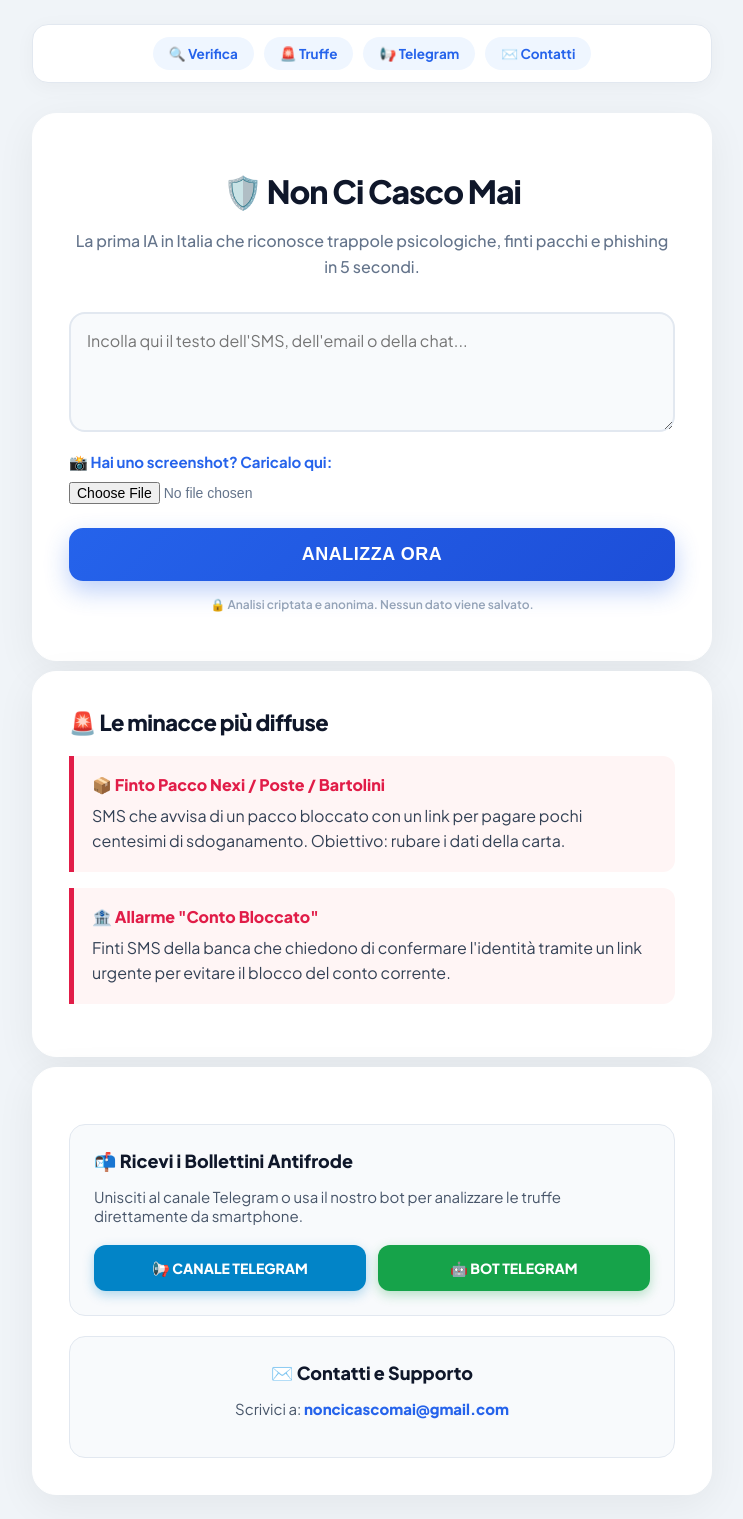
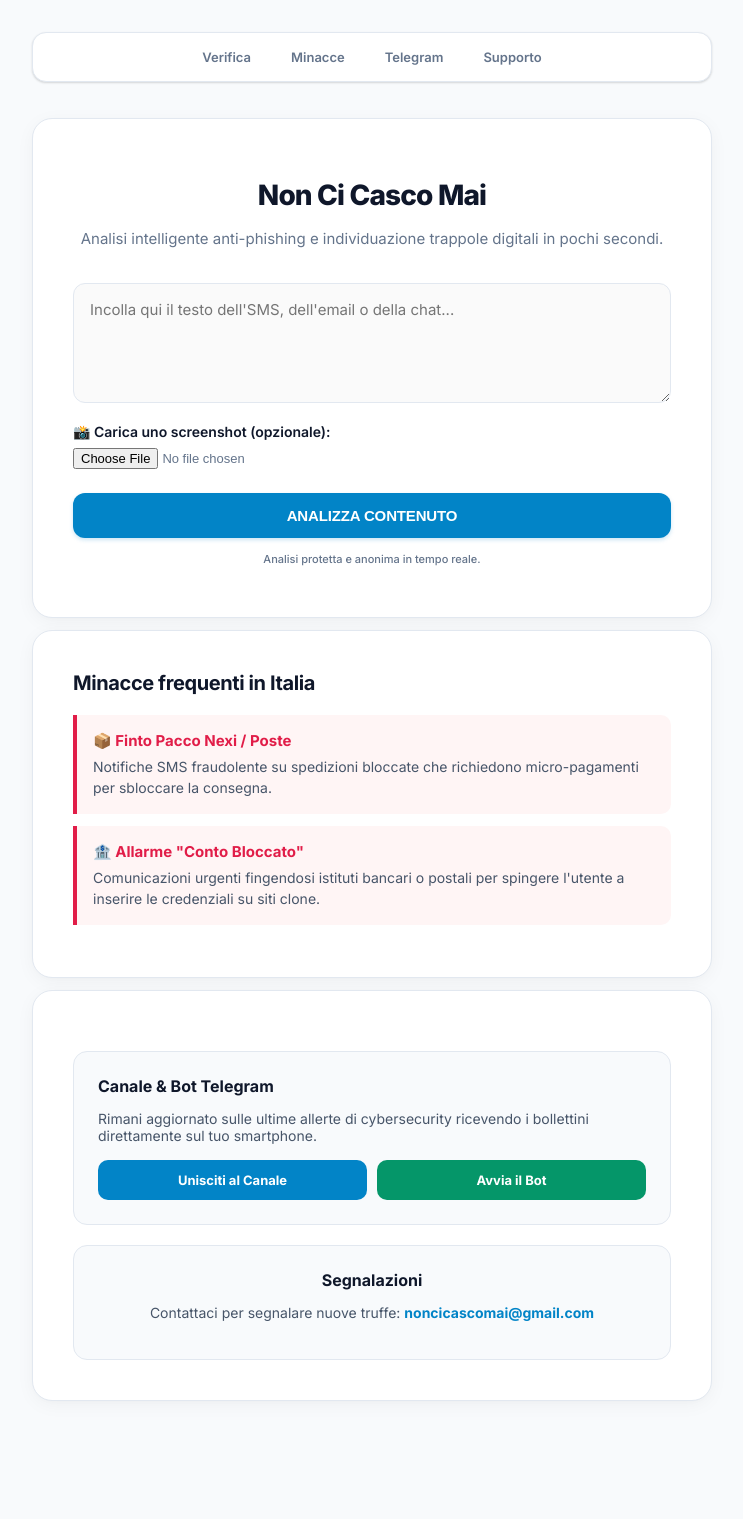
Before and after one commit to Luppolino/antiscam-bot, a Python web app: template templates/index.html in a window 1280 px wide. Shown: the whole page, without its empty margins (268-1011 px from the left). After the commit the page ends 1401 px from the top, so only its background shows below. Run offline with Jinja, Linux system fonts and the light colour scheme; the template is opened without the code that fills it, so the values that code supplies are empty.

Commit message:
Update index.html

```diff
--- a/templates/index.html
+++ b/templates/index.html
@@ -9,13 +9,13 @@
     <script src="https://cdn.jsdelivr.net/npm/marked/marked.min.js"></script>
     <link rel="preconnect" href="https://fonts.googleapis.com">
     <link rel="preconnect" href="https://fonts.gstatic.com" crossorigin>
-    <link href="https://fonts.googleapis.com/css2?family=Plus+Jakarta+Sans:wght@400;500;600;700;800;900&display=swap" rel="stylesheet">
+    <link href="https://fonts.googleapis.com/css2?family=Inter:wght@400;500;600;700;800&display=swap" rel="stylesheet">
 
     <style>
         :root {
-            --primary: #2563eb;
-            --primary-hover: #1d4ed8;
-            --bg-color: #f0f4f8;
+            --primary: #0284c7;
+            --primary-hover: #0369a1;
+            --bg-color: #f8fafc;
             --card-bg: #ffffff;
             --text-main: #0f172a;
             --text-muted: #64748b;
@@ -23,11 +23,11 @@
         }
 
         body {
-            font-family: 'Plus Jakarta Sans', sans-serif;
+            font-family: 'Inter', -apple-system, BlinkMacSystemFont, "Segoe UI", Roboto, sans-serif;
             background-color: var(--bg-color);
             color: var(--text-main);
             margin: 0;
-            padding: 24px 16px;
+            padding: 32px 16px;
             display: flex;
             flex-direction: column;
             align-items: center;
@@ -36,155 +36,155 @@
         }
 
         .navbar {
-            max-width: 680px; width: 100%; background: var(--card-bg); padding: 12px 16px;
-            border-radius: 16px; box-shadow: 0 4px 20px rgba(0,0,0,0.04); border: 1px solid var(--border-color);
-            display: flex; justify-content: center; gap: 10px; flex-wrap: wrap; box-sizing: border-box; margin-bottom: 20px;
+            max-width: 680px; width: 100%; background: var(--card-bg); padding: 10px 18px;
+            border-radius: 14px; box-shadow: 0 1px 3px rgba(0,0,0,0.05), 0 1px 2px rgba(0,0,0,0.1); border: 1px solid var(--border-color);
+            display: flex; justify-content: center; gap: 12px; flex-wrap: wrap; box-sizing: border-box; margin-bottom: 24px;
         }
         .navbar a {
-            text-decoration: none; color: var(--primary); font-size: 13.5px; font-weight: 700;
-            padding: 8px 16px; border-radius: 20px; background: #eff6ff; transition: all 0.2s ease;
+            text-decoration: none; color: var(--text-muted); font-size: 13px; font-weight: 600;
+            padding: 6px 14px; border-radius: 8px; transition: all 0.15s ease;
         }
-        .navbar a:hover { background: var(--primary); color: white; transform: translateY(-1px); }
+        .navbar a:hover { background: #f1f5f9; color: var(--primary); }
 
         .container {
-            max-width: 680px; width: 100%; background: var(--card-bg); padding: 36px;
-            border-radius: 24px; box-shadow: 0 10px 40px rgba(0,0,0,0.06); border: 1px solid #ffffff;
-            margin-top: 10px; box-sizing: border-box;
+            max-width: 680px; width: 100%; background: var(--card-bg); padding: 40px;
+            border-radius: 20px; box-shadow: 0 4px 20px -2px rgba(0,0,0,0.05), 0 2px 6px -2px rgba(0,0,0,0.02);
+            border: 1px solid var(--border-color); margin-top: 12px; box-sizing: border-box;
         }
 
-        h1 { font-size: 32px; font-weight: 900; color: var(--text-main); margin-bottom: 10px; text-align: center; letter-spacing: -1px; }
-        h2 { font-size: 22px; font-weight: 800; color: var(--text-main); margin-top: 0; margin-bottom: 20px; letter-spacing: -0.5px; }
-        p.subtitle { text-align: center; color: var(--text-muted); font-size: 16px; margin-bottom: 32px; line-height: 1.6; font-weight: 500; }
+        h1 { font-size: 28px; font-weight: 800; color: var(--text-main); margin-bottom: 8px; text-align: center; letter-spacing: -0.03em; }
+        h2 { font-size: 20px; font-weight: 700; color: var(--text-main); margin-top: 0; margin-bottom: 20px; letter-spacing: -0.02em; }
+        p.subtitle { text-align: center; color: var(--text-muted); font-size: 15px; margin-bottom: 32px; line-height: 1.6; font-weight: 400; }
 
         textarea {
-            width: 100%; height: 120px; padding: 16px; border: 2px solid #e2e8f0; background: #f8fafc;
-            border-radius: 16px; font-size: 16px; font-family: inherit; resize: vertical; box-sizing: border-box; margin-bottom: 16px;
-            transition: all 0.3s cubic-bezier(0.4, 0, 0.2, 1);
+            width: 100%; height: 120px; padding: 16px; border: 1px solid var(--border-color); background: #fafafa;
+            border-radius: 12px; font-size: 15px; font-family: inherit; resize: vertical; box-sizing: border-box; margin-bottom: 16px;
+            transition: all 0.2s ease;
         }
-        textarea:focus { outline: none; border-color: var(--primary); background: #ffffff; box-shadow: 0 4px 20px rgba(37, 99, 235, 0.1); }
+        textarea:focus { outline: none; border-color: var(--primary); background: #ffffff; box-shadow: 0 0 0 3px rgba(2, 132, 199, 0.12); }
 
-        .file-upload { margin-bottom: 24px; font-size: 15px; color: var(--primary); font-weight: 700; }
-        input[type="file"] { display: block; margin-top: 10px; font-size: 14px; color: var(--text-muted); }
+        .file-upload { margin-bottom: 24px; font-size: 14px; color: var(--text-main); font-weight: 600; }
+        input[type="file"] { display: block; margin-top: 8px; font-size: 13px; color: var(--text-muted); }
 
         button {
-            width: 100%; background: linear-gradient(135deg, #2563eb 0%, #1d4ed8 100%); color: white; border: none;
-            padding: 16px; font-size: 18px; border-radius: 14px; cursor: pointer; font-weight: 800;
-            transition: all 0.2s ease; box-shadow: 0 10px 25px rgba(37, 99, 235, 0.3); letter-spacing: 0.5px;
+            width: 100%; background-color: var(--primary); color: white; border: none;
+            padding: 14px; font-size: 15px; border-radius: 12px; cursor: pointer; font-weight: 700;
+            transition: background-color 0.15s ease, transform 0.05s ease; box-shadow: 0 2px 4px rgba(2, 132, 199, 0.2); letter-spacing: -0.01em;
         }
-        button:hover { transform: translateY(-2px); box-shadow: 0 14px 30px rgba(37, 99, 235, 0.4); }
-        button:active { transform: translateY(1px); box-shadow: 0 5px 15px rgba(37, 99, 235, 0.3); }
+        button:hover { background-color: var(--primary-hover); }
+        button:active { transform: scale(0.99); }
 
         .spinner {
-            border: 4px solid #e2e8f0; border-top: 4px solid var(--primary); border-radius: 50%;
-            width: 40px; height: 40px; animation: spin 0.8s linear infinite; margin: 20px auto;
+            border: 3px solid #f1f5f9; border-top: 3px solid var(--primary); border-radius: 50%;
+            width: 36px; height: 36px; animation: spin 0.7s linear infinite; margin: 20px auto;
         }
         @keyframes spin { 0% { transform: rotate(0deg); } 100% { transform: rotate(360deg); } }
 
         /* AREA RISULTATI */
         #risultato {
-            margin-top: 30px; display: none; font-size: 16px; line-height: 1.7; color: #334155;
-            animation: fadeIn 0.5s ease-out;
+            margin-top: 32px; display: none; font-size: 15px; line-height: 1.7; color: #334155;
+            animation: fadeIn 0.4s ease-out;
         }
-        @keyframes fadeIn { from { opacity: 0; transform: translateY(10px); } to { opacity: 1; transform: translateY(0); } }
+        @keyframes fadeIn { from { opacity: 0; transform: translateY(8px); } to { opacity: 1; transform: translateY(0); } }
 
-        /* IL BANNER EMOZIONALE */
+        /* BANNER EMOZIONALE RAFFINATO */
         .verdetto-banner {
-            display: flex; align-items: center; gap: 20px; padding: 24px; border-radius: 20px;
-            margin-bottom: 30px; color: white; box-shadow: 0 15px 35px rgba(0,0,0,0.1);
+            display: flex; align-items: center; gap: 18px; padding: 22px; border-radius: 14px;
+            margin-bottom: 28px; color: white; box-shadow: 0 10px 25px -5px rgba(0,0,0,0.1);
         }
-        .verdetto-icon { font-size: 3.5rem; flex-shrink: 0; line-height: 1; filter: drop-shadow(0 4px 6px rgba(0,0,0,0.2)); }
+        .verdetto-icon { font-size: 2.8rem; flex-shrink: 0; line-height: 1; }
         .verdetto-content { display: flex; flex-direction: column; }
-        .verdetto-title { font-size: 1.4rem; font-weight: 900; letter-spacing: 0.5px; line-height: 1.2; text-transform: uppercase; }
-        .verdetto-subtitle { font-size: 1rem; opacity: 0.95; margin-top: 6px; font-weight: 500; line-height: 1.4; }
+        .verdetto-title { font-size: 1.2rem; font-weight: 800; letter-spacing: -0.02em; line-height: 1.3; text-transform: uppercase; }
+        .verdetto-subtitle { font-size: 0.95rem; opacity: 0.95; margin-top: 4px; font-weight: 400; line-height: 1.4; }
 
-        /* TRUFFA - Animazione Pulsante e Gradiente Aggressivo */
+        /* TRUFFA - Pulse elegante */
         .banner-truffa {
-            background: linear-gradient(135deg, #e11d48 0%, #9f1239 100%);
+            background: linear-gradient(135deg, #e11d48 0%, #be123c 100%);
             animation: pulse-danger 2s infinite;
         }
         @keyframes pulse-danger {
-            0% { box-shadow: 0 0 0 0 rgba(225, 29, 72, 0.5); }
-            70% { box-shadow: 0 0 0 20px rgba(225, 29, 72, 0); }
+            0% { box-shadow: 0 0 0 0 rgba(225, 29, 72, 0.4); }
+            70% { box-shadow: 0 0 0 15px rgba(225, 29, 72, 0); }
             100% { box-shadow: 0 0 0 0 rgba(225, 29, 72, 0); }
         }
 
-        /* SOSPETTO - Gradiente Cautela */
-        .banner-sospetto { background: linear-gradient(135deg, #f59e0b 0%, #b45309 100%); box-shadow: 0 15px 35px rgba(245, 158, 11, 0.3); }
+        /* SOSPETTO */
+        .banner-sospetto { background: linear-gradient(135deg, #d97706 0%, #b45309 100%); }
 
-        /* SICURO - Gradiente Rassicurante */
-        .banner-sicuro { background: linear-gradient(135deg, #10b981 0%, #047857 100%); box-shadow: 0 15px 35px rgba(16, 185, 129, 0.3); }
+        /* SICURO */
+        .banner-sicuro { background: linear-gradient(135deg, #059669 0%, #047857 100%); }
 
         /* TESTO DELL'ANALISI SOTTOSTANTE */
         .analisi-content {
-            background: #ffffff; padding: 24px; border-radius: 20px;
-            box-shadow: 0 4px 20px rgba(0,0,0,0.03); border: 1px solid #f1f5f9;
+            background: #fdfdfd; padding: 24px; border-radius: 14px;
+            box-shadow: inset 0 0 0 1px #f1f5f9; border: 1px solid var(--border-color);
         }
-        .analisi-content h3, .analisi-content p strong { color: #0f172a; font-weight: 800; font-size: 17px; margin-top: 24px; }
+        .analisi-content h3, .analisi-content p strong { color: var(--text-main); font-weight: 700; font-size: 16px; margin-top: 20px; letter-spacing: -0.01em; }
         .analisi-content p:first-child { margin-top: 0; }
 
         /* CARD TRUFFE E INFO */
-        .alert-card { background: #fff5f5; border-left: 5px solid #e11d48; padding: 18px; margin-bottom: 16px; border-radius: 0 12px 12px 0; }
-        .alert-card h4 { margin: 0 0 8px 0; color: #e11d48; font-size: 16px; font-weight: 800; }
-        .alert-card p { margin: 0; color: #334155; line-height: 1.6; }
-        .info-box { background: #f8fafc; border: 1px solid var(--border-color); padding: 24px; border-radius: 16px; font-size: 15px; color: #475569; margin-top: 20px; }
-        .info-box h3 { font-size: 18px; color: var(--text-main); margin-top: 0; margin-bottom: 12px; font-weight: 800; }
+        .alert-card { background: #fff5f5; border-left: 4px solid #e11d48; padding: 16px; margin-bottom: 12px; border-radius: 0 10px 10px 0; }
+        .alert-card h4 { margin: 0 0 6px 0; color: #e11d48; font-size: 15px; font-weight: 700; }
+        .alert-card p { margin: 0; color: #475569; line-height: 1.5; font-size: 14px; }
+        .info-box { background: #f8fafc; border: 1px solid var(--border-color); padding: 24px; border-radius: 14px; font-size: 14px; color: #475569; margin-top: 20px; }
+        .info-box h3 { font-size: 16px; color: var(--text-main); margin-top: 0; margin-bottom: 10px; font-weight: 700; }
     </style>
 </head>
 <body>
 
     <div class="navbar">
-        <a href="#verifica">🔍 Verifica</a>
-        <a href="#truffe">🚨 Truffe</a>
-        <a href="#telegram-section">📢 Telegram</a>
-        <a href="#contatti">✉️ Contatti</a>
+        <a href="#verifica">Verifica</a>
+        <a href="#truffe">Minacce</a>
+        <a href="#telegram-section">Telegram</a>
+        <a href="#contatti">Supporto</a>
     </div>
 
     <div class="container" id="verifica">
-        <h1>🛡️ Non Ci Casco Mai</h1>
-        <p class="subtitle">La prima IA in Italia che riconosce trappole psicologiche, finti pacchi e phishing in 5 secondi.</p>
+        <h1>Non Ci Casco Mai</h1>
+        <p class="subtitle">Analisi intelligente anti-phishing e individuazione trappole digitali in pochi secondi.</p>
 
         <textarea id="testoMessaggio" placeholder="Incolla qui il testo dell'SMS, dell'email o della chat..."></textarea>
 
         <div class="file-upload">
-            <label for="imageInput">📸 Hai uno screenshot? Caricalo qui:</label>
+            <label for="imageInput">📸 Carica uno screenshot (opzionale):</label>
             <input type="file" id="imageInput" accept="image/*">
         </div>
 
-        <button onclick="analizzaMessaggio()">ANALIZZA ORA</button>
-        <p style="font-size: 12px; color: #94a3b8; text-align: center; margin-top: 16px; font-weight: 600;">🔒 Analisi criptata e anonima. Nessun dato viene salvato.</p>
+        <button onclick="analizzaMessaggio()">ANALIZZA CONTENUTO</button>
+        <p style="font-size: 11px; color: var(--text-muted); text-align: center; margin-top: 14px; font-weight: 500;">Analisi protetta e anonima in tempo reale.</p>
 
         <div id="risultato"></div>
     </div>
 
     <div class="container" id="truffe">
-        <h2>🚨 Le minacce più diffuse</h2>
+        <h2>Minacce frequenti in Italia</h2>
         <div class="alert-card">
-            <h4>📦 Finto Pacco Nexi / Poste / Bartolini</h4>
-            <p>SMS che avvisa di un pacco bloccato con un link per pagare pochi centesimi di sdoganamento. Obiettivo: rubare i dati della carta.</p>
+            <h4>📦 Finto Pacco Nexi / Poste</h4>
+            <p>Notifiche SMS fraudolente su spedizioni bloccate che richiedono micro-pagamenti per sbloccare la consegna.</p>
         </div>
         <div class="alert-card">
             <h4>🏦 Allarme "Conto Bloccato"</h4>
-            <p>Finti SMS della banca che chiedono di confermare l'identità tramite un link urgente per evitare il blocco del conto corrente.</p>
+            <p>Comunicazioni urgenti fingendosi istituti bancari o postali per spingere l'utente a inserire le credenziali su siti clone.</p>
         </div>
     </div>
 
     <div class="container">
         <div class="info-box" id="telegram-section">
-            <h3>📬 Ricevi i Bollettini Antifrode</h3>
-            <p>Unisciti al canale Telegram o usa il nostro bot per analizzare le truffe direttamente da smartphone.</p>
-            <div style="margin-top: 20px; display: flex; gap: 12px; flex-wrap: wrap;">
-                <a href="https://t.me/noncicascomai" target="_blank" style="flex: 1; text-align: center; text-decoration: none; background: #0284c7; color: white; padding: 14px; border-radius: 12px; font-weight: 800; font-size: 14px; box-shadow: 0 4px 12px rgba(2, 132, 199, 0.3);">
-                    📢 CANALE TELEGRAM
+            <h3>Canale & Bot Telegram</h3>
+            <p>Rimani aggiornato sulle ultime allerte di cybersecurity ricevendo i bollettini direttamente sul tuo smartphone.</p>
+            <div style="margin-top: 16px; display: flex; gap: 10px; flex-wrap: wrap;">
+                <a href="https://t.me/noncicascomai" target="_blank" style="flex: 1; text-align: center; text-decoration: none; background: #0284c7; color: white; padding: 12px; border-radius: 10px; font-weight: 700; font-size: 13px;">
+                    Unisciti al Canale
                 </a>
-                <a href="https://t.me/antiscam_italia_bot" target="_blank" style="flex: 1; text-align: center; text-decoration: none; background: #16a34a; color: white; padding: 14px; border-radius: 12px; font-weight: 800; font-size: 14px; box-shadow: 0 4px 12px rgba(22, 163, 74, 0.3);">
-                    🤖 BOT TELEGRAM
+                <a href="https://t.me/antiscam_italia_bot" target="_blank" style="flex: 1; text-align: center; text-decoration: none; background: #059669; color: white; padding: 12px; border-radius: 10px; font-weight: 700; font-size: 13px;">
+                    Avvia il Bot
                 </a>
             </div>
         </div>
 
         <div class="info-box" id="contatti" style="text-align: center;">
-            <h3>✉️ Contatti e Supporto</h3>
-            <p>Scrivici a: <a href="mailto:noncicascomai@gmail.com" style="color: var(--primary); font-weight: 800; text-decoration: none;">noncicascomai@gmail.com</a></p>
+            <h3>Segnalazioni</h3>
+            <p>Contattaci per segnalare nuove truffe: <a href="mailto:noncicascomai@gmail.com" style="color: var(--primary); font-weight: 700; text-decoration: none;">noncicascomai@gmail.com</a></p>
         </div>
     </div>
 
@@ -201,10 +201,9 @@
 
             divRisultato.style.display = 'block';
             divRisultato.innerHTML = `
-                <div style="text-align: center; padding: 40px 0;">
+                <div style="text-align: center; padding: 30px 0;">
                     <div class="spinner"></div>
-                    <p style="color: #475569; font-size: 16px; font-weight: 700; margin-top: 20px;">Intelligenza Artificiale in elaborazione...</p>
-                    <p style="color: #94a3b8; font-size: 14px;">Stiamo analizzando testi, link e pattern psicologici.</p>
+                    <p style="color: var(--text-muted); font-size: 14px; font-weight: 600; margin-top: 14px;">Elaborazione in corso...</p>
                 </div>
             `;
 
@@ -233,7 +232,7 @@
 
                 const data = await response.json();
                 if (data.errore) {
-                    divRisultato.innerHTML = '<div style="color: #e11d48; text-align:center; font-weight:bold; padding: 20px;">Errore: ' + data.errore + '</div>';
+                    divRisultato.innerHTML = '<div style="color: #e11d48; text-align:center; font-weight:600; padding: 15px;">Errore: ' + data.errore + '</div>';
                 } else {
                     const rawText = data.risultato;
 
@@ -246,7 +245,7 @@
                                 <div class="verdetto-icon">🚨</div>
                                 <div class="verdetto-content">
                                     <div class="verdetto-title">Alto Rischio: Truffa Rilevata</div>
-                                    <div class="verdetto-subtitle">Interrompi subito ogni interazione. Non cliccare alcun link e non fornire dati personali.</div>
+                                    <div class="verdetto-subtitle">Interrompi subito ogni interazione. Non cliccare link e non inserire dati personali.</div>
                                 </div>
                             </div>
                         `;
@@ -256,7 +255,7 @@
                                 <div class="verdetto-icon">⚠️</div>
                                 <div class="verdetto-content">
                                     <div class="verdetto-title">Attenzione: Contenuto Sospetto</div>
-                                    <div class="verdetto-subtitle">Procedi con estrema cautela. Cerca sempre verifiche tramite i canali ufficiali.</div>
+                                    <div class="verdetto-subtitle">Procedi con cautela e verifica esclusivamente tramite i canali ufficiali.</div>
                                 </div>
                             </div>
                         `;
@@ -266,7 +265,7 @@
                                 <div class="verdetto-icon">✅</div>
                                 <div class="verdetto-content">
                                     <div class="verdetto-title">Nessun Rischio Evidente</div>
-                                    <div class="verdetto-subtitle">Il contenuto non presenta i tipici pattern delle frodi online o del phishing.</div>
+                                    <div class="verdetto-subtitle">Il testo o lo screenshot non mostrano indicatori noti di frode o phishing.</div>
                                 </div>
                             </div>
                         `;
@@ -280,7 +279,7 @@
                     divRisultato.innerHTML = bannerHtml + '<div class="analisi-content">' + parsedHtml + '</div>';
                 }
             } catch (error) {
-                divRisultato.innerHTML = '<div style="color: #e11d48; text-align:center; font-weight:bold;">Errore di connessione al server.</div>';
+                divRisultato.innerHTML = '<div style="color: #e11d48; text-align:center; font-weight:600;">Errore di connessione al server.</div>';
             }
         }
     </script>
```
